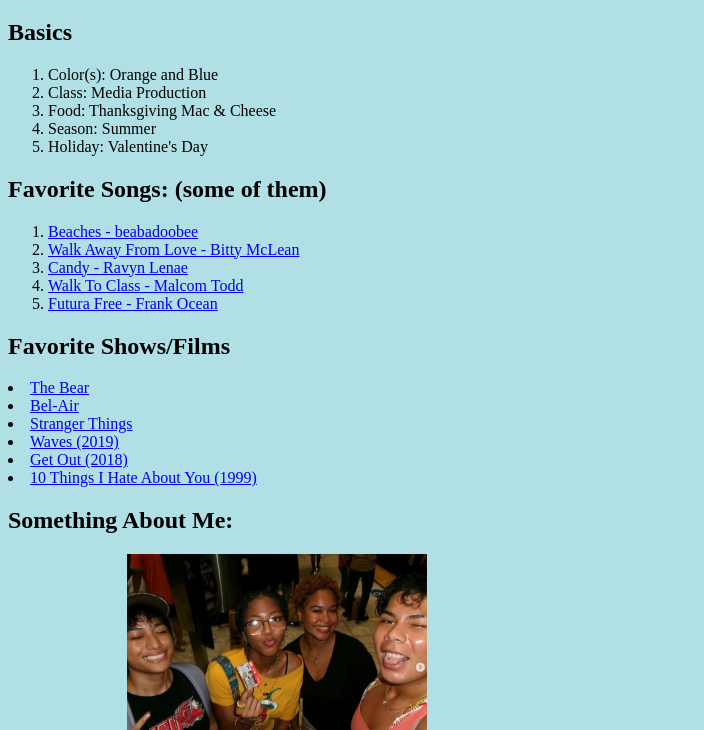
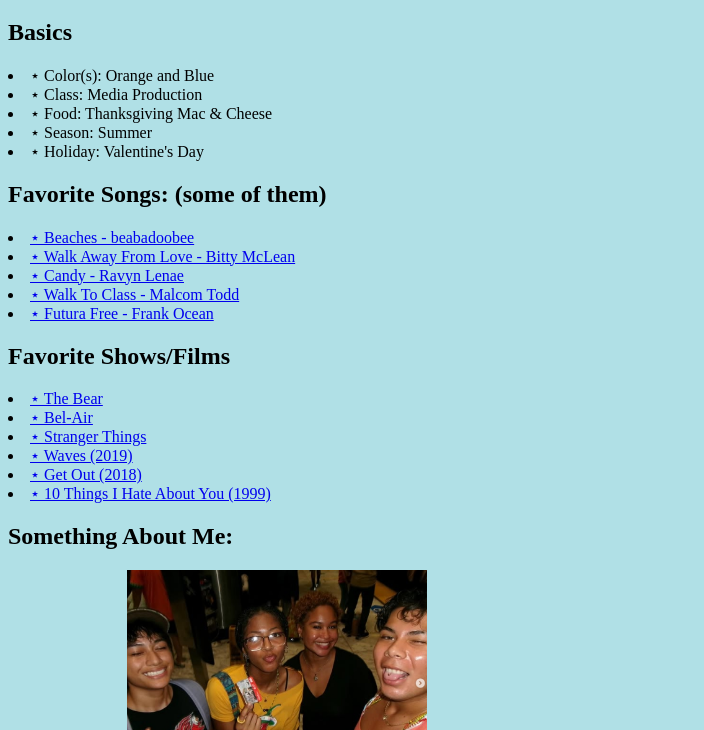
Before and after one commit to mem51-design/my-webpage, a plain HTML site: page index.html in a window 1280 px wide. Shown: the part 70-800 px from the top of the page, without its empty margins (0-704 px from the left). Drawn offline with Linux system fonts and the light colour scheme.

Commit message:
stars and breaks

```diff
--- a/index.html
+++ b/index.html
@@ -14,30 +14,27 @@
 <body>
 </body>
 <h2>Basics</h2>
-<ol>
-<li> Color(s): Orange and Blue</li>
-<li> Class: Media Production</li>
-<li> Food: Thanksgiving Mac & Cheese </li>
-<li> Season: Summer</li>
-<li> Holiday: Valentine's Day </li>
-</ol>
+
+<li> ⋆ Color(s): Orange and Blue</li>
+<li> ⋆ Class: Media Production</li>
+<li> ⋆ Food: Thanksgiving Mac & Cheese </li>
+<li> ⋆ Season: Summer</li>
+<li> ⋆ Holiday: Valentine's Day </li>
 
 <h2> Favorite Songs: (some of them) </h2>
-<ol>
-<li> <a href="https://youtu.be/nNXSSfSmbao?si=_dbEWkcIPVwitOaA">Beaches - beabadoobee </a> </li>
-<li> <a href=https://youtu.be/RVKybVTCg1A?si=h4nTmWyQognJC-GT">Walk Away From Love - Bitty McLean</a> </li>
-<li> <a href=https://youtu.be/zGjxUP4tgC8?si=ul5Epc5bguyG14Iy>Candy - Ravyn Lenae </a> </li>
-<li><a href=https://youtu.be/uCF2NgQffko?si=nj8cOUpTourFbCk_> Walk To Class - Malcom Todd </a> </li>
-<li><a href=https://youtu.be/VHGqsnsuA3c?si=WJ0q95pQW74erYsA> Futura Free - Frank Ocean</a> </li>
-</ol>
+<li> <a href="https://youtu.be/nNXSSfSmbao?si=_dbEWkcIPVwitOaA"> ⋆ Beaches - beabadoobee </a> </li>
+<li> <a href=https://youtu.be/RVKybVTCg1A?si=h4nTmWyQognJC-GT"> ⋆ Walk Away From Love - Bitty McLean</a> </li>
+<li> <a href=https://youtu.be/zGjxUP4tgC8?si=ul5Epc5bguyG14Iy> ⋆ Candy - Ravyn Lenae </a> </li>
+<li><a href=https://youtu.be/uCF2NgQffko?si=nj8cOUpTourFbCk_> ⋆ Walk To Class - Malcom Todd </a> </li>
+<li><a href=https://youtu.be/VHGqsnsuA3c?si=WJ0q95pQW74erYsA> ⋆ Futura Free - Frank Ocean</a> </li>
 
 <h2>Favorite Shows/Films </h2>
-<li> <a href=https://www.imdb.com/title/tt14452776/?ref_=ext_shr_lnk> The Bear</a></li>
-<li><a href=https://www.imdb.com/title/tt12878838/?ref_=ext_shr_lnk>Bel-Air</a></li>
-<li> <a href= https://www.imdb.com/title/tt4574334/?ref_=ext_shr_lnk> Stranger Things </a> </li>
-<li> <a href= https://www.imdb.com/title/tt8652728/?ref_=ext_shr_lnk> Waves (2019)</a> </li>
-<li> <a href= https://www.imdb.com/title/tt5052448/?ref_=ext_shr_lnk> Get Out (2018)</a> </li>
-<li> <a href= https://www.imdb.com/title/tt0147800/?ref_=ext_shr_lnk> 10 Things I Hate About You (1999)</a> </li>
+<li> <a href=https://www.imdb.com/title/tt14452776/?ref_=ext_shr_lnk> ⋆ The Bear</a></li>
+<li><a href=https://www.imdb.com/title/tt12878838/?ref_=ext_shr_lnk> ⋆ Bel-Air</a></li>
+<li> <a href= https://www.imdb.com/title/tt4574334/?ref_=ext_shr_lnk> ⋆ Stranger Things </a> </li>
+<li> <a href= https://www.imdb.com/title/tt8652728/?ref_=ext_shr_lnk> ⋆ Waves (2019)</a> </li>
+<li> <a href= https://www.imdb.com/title/tt5052448/?ref_=ext_shr_lnk> ⋆ Get Out (2018)</a> </li>
+<li> <a href= https://www.imdb.com/title/tt0147800/?ref_=ext_shr_lnk> ⋆ 10 Things I Hate About You (1999)</a> </li>
 
 
 <h2>Something About Me:</h2>
```
